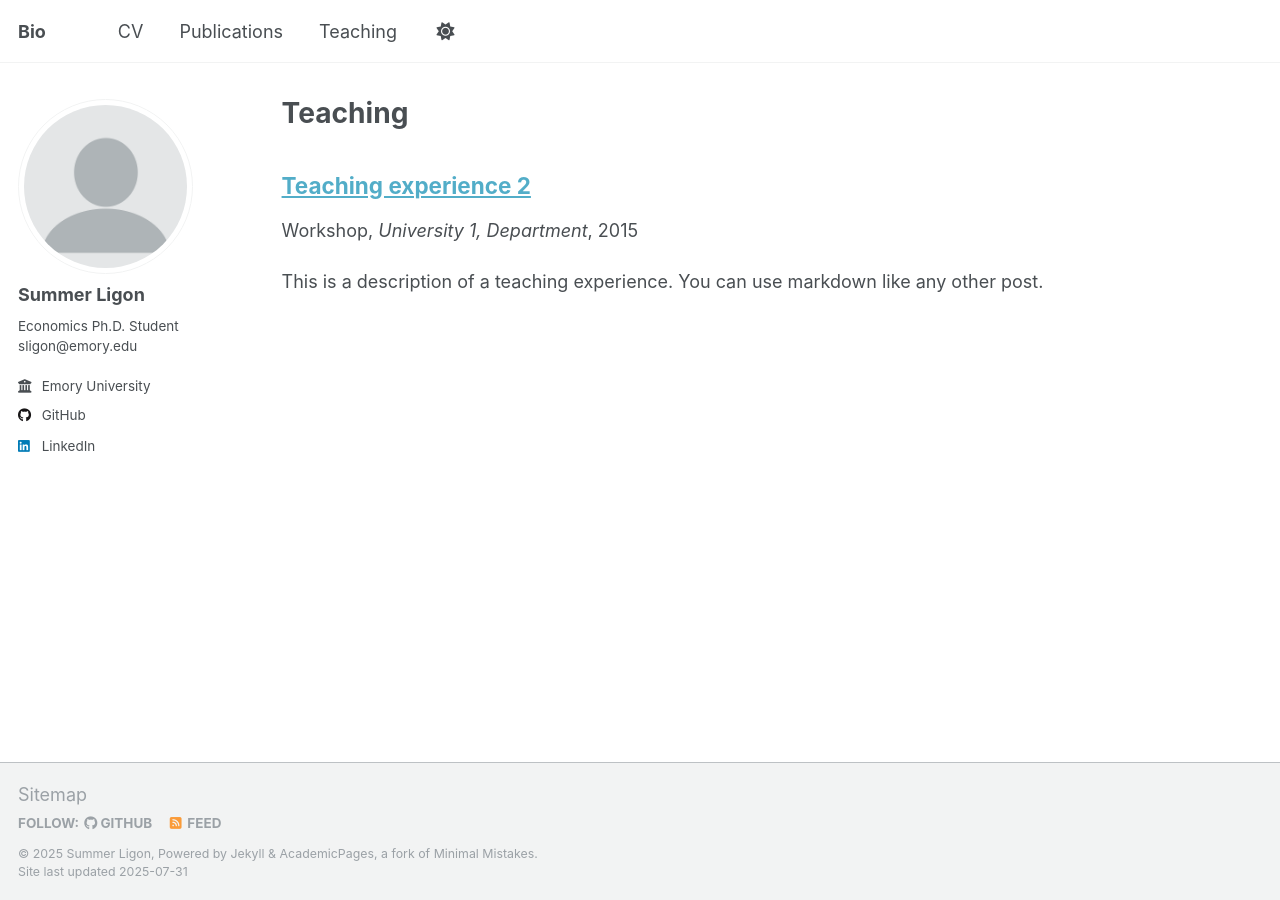
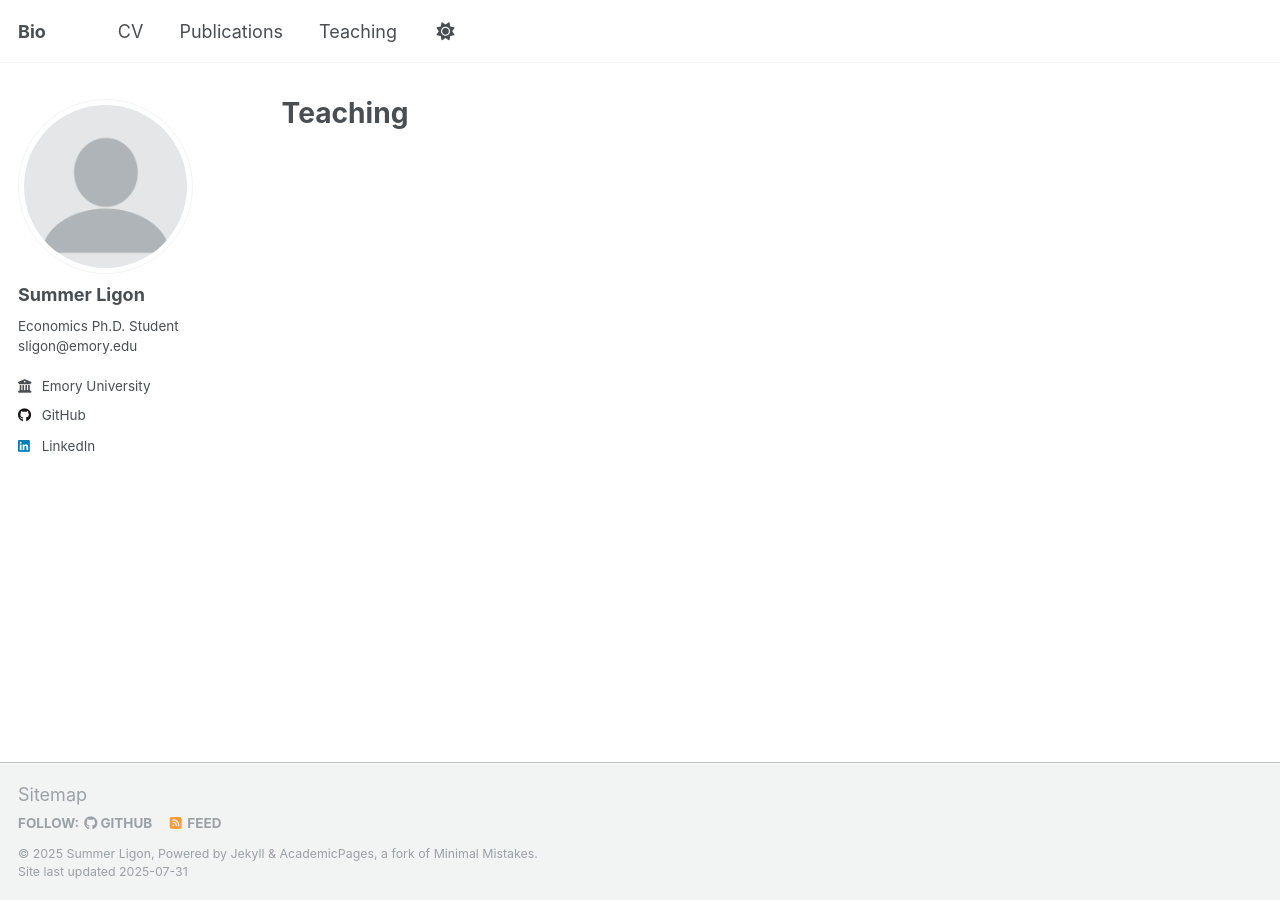
Before and after one commit to summerligon/summerligon.github.io, a Jekyll site: the page built from _pages/teaching.html, in a window 1280 px wide. Built offline with Jekyll 4.4.1, drawn with Linux system fonts in a browser that asks for light colours; a script that is not in the unit is left out.

Commit message:
Update 2015-spring-teaching-2.md

```diff
--- a/_teaching/2015-spring-teaching-2.md
+++ b/_teaching/2015-spring-teaching-2.md
@@ -1,20 +1 @@
----
-title: "Teaching experience 2"
-collection: teaching
-type: "Workshop"
-permalink: /teaching/2015-spring-teaching-1
-venue: "University 1, Department"
-date: 2015-01-01
-location: "City, Country"
----
-
-This is a description of a teaching experience. You can use markdown like any other post.
-
-Heading 1
-======
-
-Heading 2
-======
-
-Heading 3
-======
+# This is where I will include teaching experience
```
